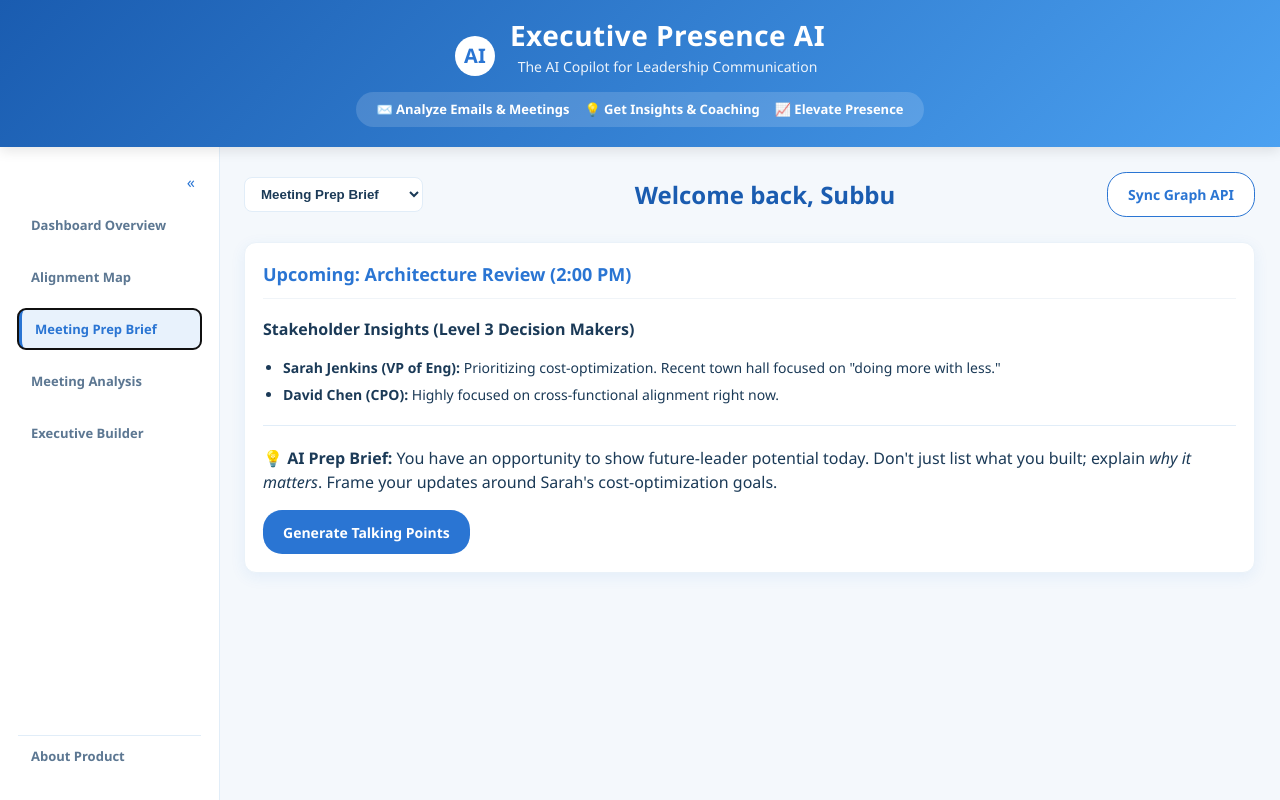
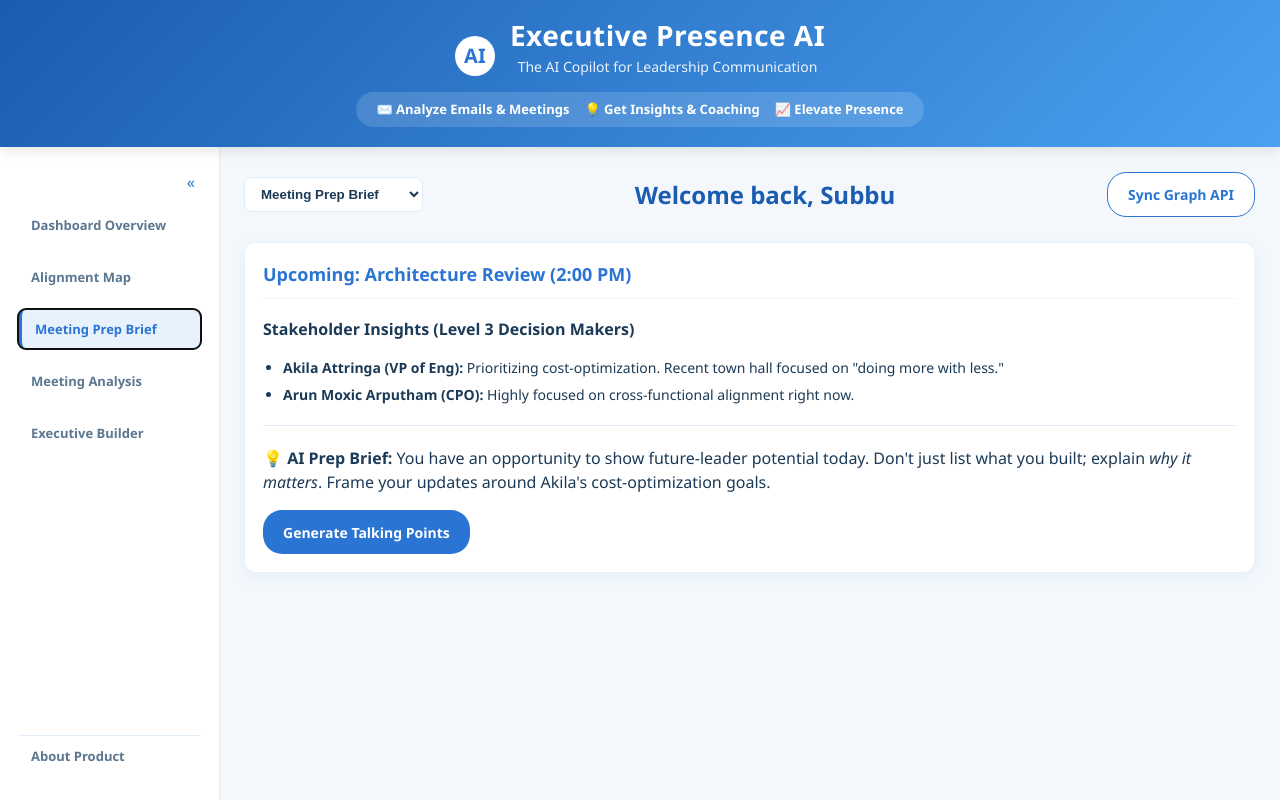
Before and after one commit to sattringal1/executive-presence-ai-poc, a React (Vite) app in the folder exec-presence-ai/: page / in a window 1280 px wide. Both pictures are taken after a click on the button "Meeting Prep Brief". Built offline with nearby package versions, Linux system fonts and the light colour scheme.

Commit message:
Replace stakeholder references: Sarah Jenkins -> Akila Attringa (VP of Eng), David Chen -> Arun Moxic Arputham (CPO)

```diff
--- a/exec-presence-ai/index.html
+++ b/exec-presence-ai/index.html
@@ -4,7 +4,7 @@
     <meta charset="UTF-8" />
     <link rel="icon" type="image/svg+xml" href="/vite.svg" />
     <meta name="viewport" content="width=device-width, initial-scale=1.0" />
-                    <meta name="app-version" content="4b06337-2026-03-11T03:41:14.285Z" />
+                        <meta name="app-version" content="5fd2997-2026-03-11T04:41:06.110Z" />
     <title>exec-presence-ai</title>
   </head>
   <body>
--- a/exec-presence-ai/src/App.jsx
+++ b/exec-presence-ai/src/App.jsx
@@ -143,11 +143,11 @@ const MeetingPrep = () => (
       <h3 style={{ color: 'var(--primary)', fontSize: '18px' }}>Upcoming: Architecture Review (2:00 PM)</h3>
       <p><strong>Stakeholder Insights (Level 3 Decision Makers)</strong></p>
       <ul className="profile-list">
-        <li><strong>Sarah Jenkins (VP of Eng):</strong> Prioritizing cost-optimization. Recent town hall focused on "doing more with less."</li>
-        <li><strong>David Chen (CPO):</strong> Highly focused on cross-functional alignment right now.</li>
+        <li><strong>Akila Attringa (VP of Eng):</strong> Prioritizing cost-optimization. Recent town hall focused on "doing more with less."</li>
+        <li><strong>Arun Moxic Arputham (CPO):</strong> Highly focused on cross-functional alignment right now.</li>
       </ul>
       <hr style={{ border: 0, borderTop: '1px solid #E1EDF8', margin: '20px 0' }} />
-      <p><strong>💡 AI Prep Brief:</strong> You have an opportunity to show future-leader potential today. Don't just list what you built; explain <em>why it matters</em>. Frame your updates around Sarah's cost-optimization goals.</p>
+      <p><strong>💡 AI Prep Brief:</strong> You have an opportunity to show future-leader potential today. Don't just list what you built; explain <em>why it matters</em>. Frame your updates around Akila's cost-optimization goals.</p>
       <button className="btn" onClick={() => alert('Generating specific talking points...')}>Generate Talking Points</button>
     </div>
   </div>
```
Also changed, not shown: 1 other file (tests, documents, lock files or other folders).
